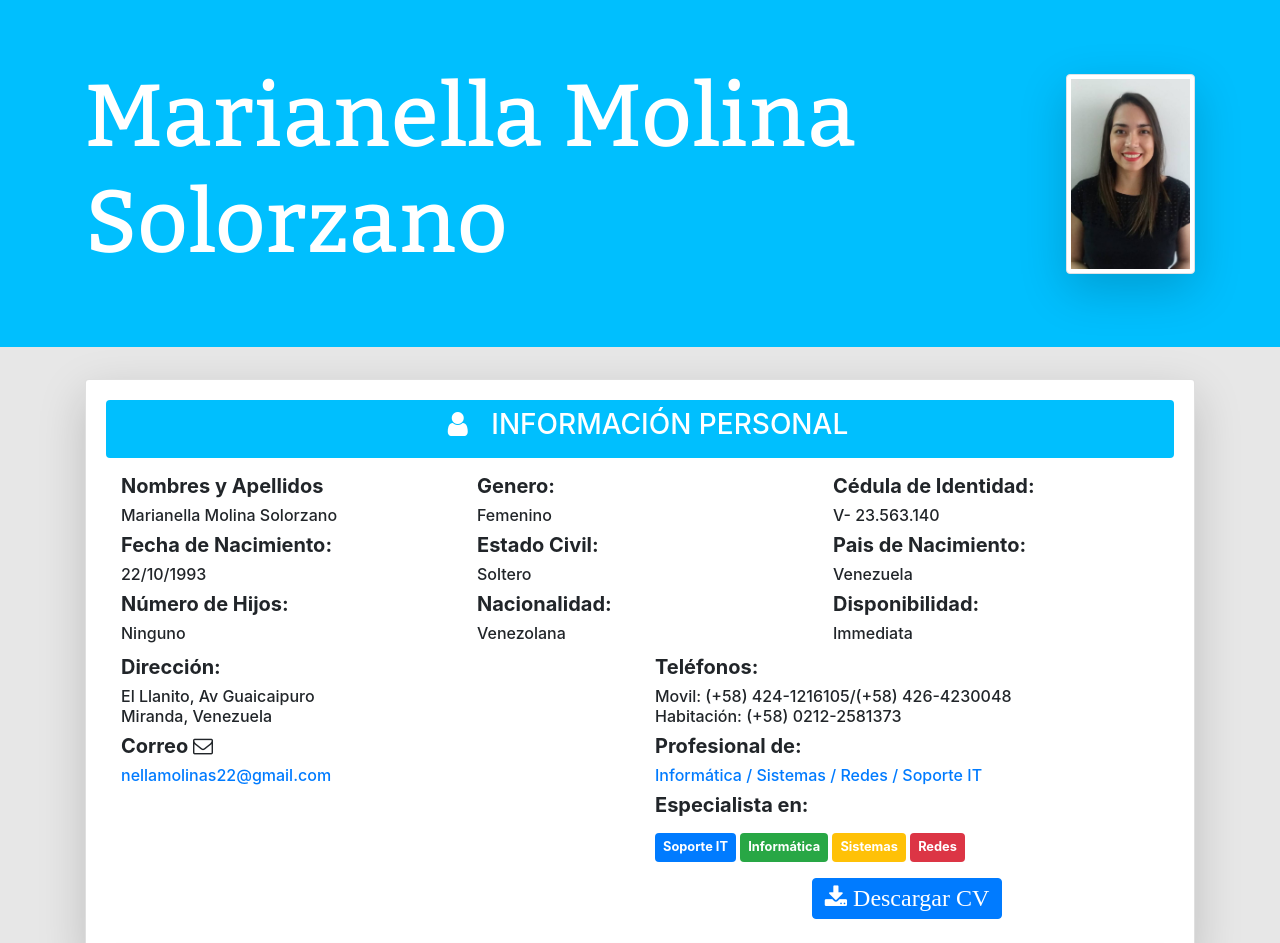
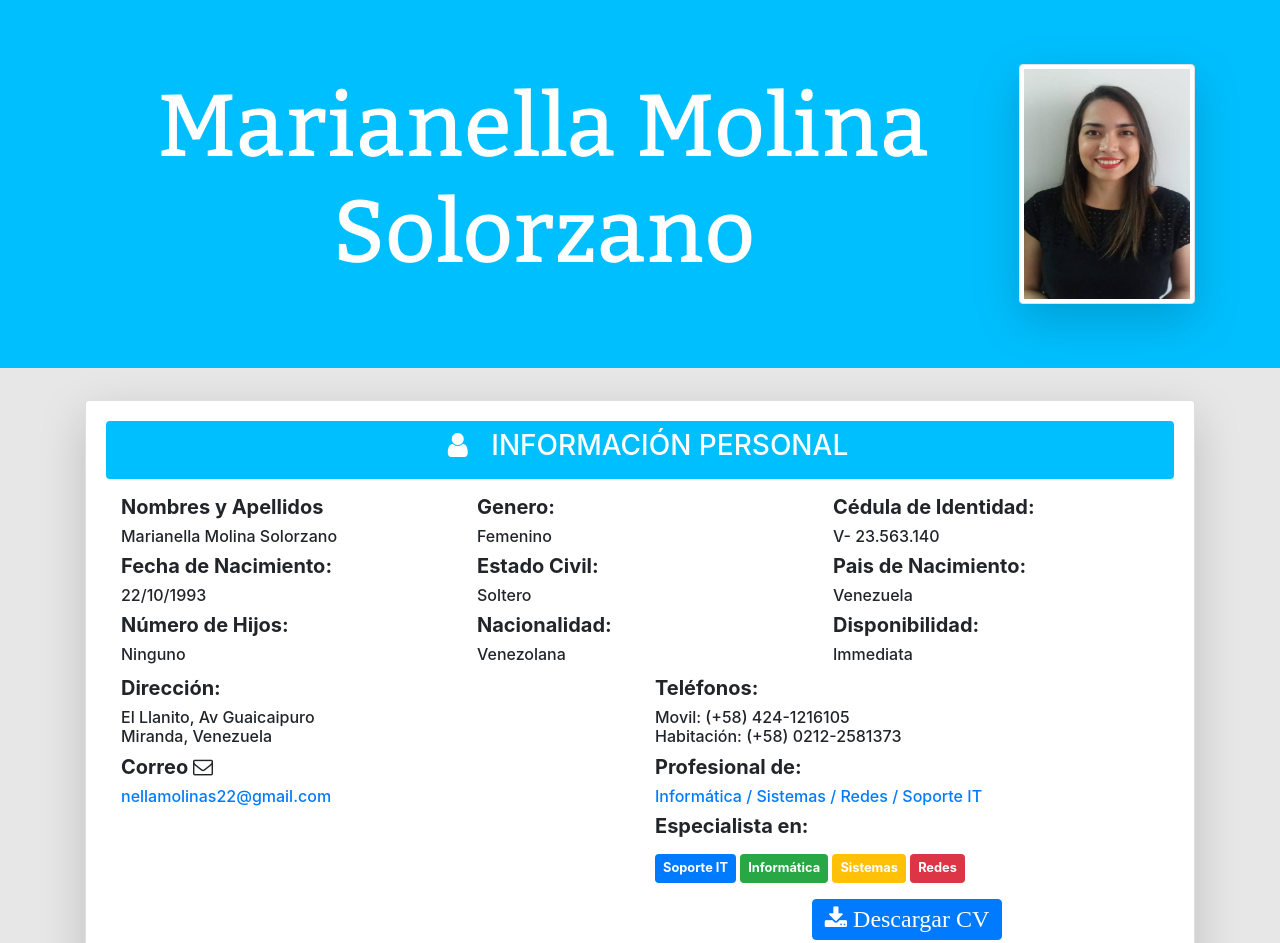
Before and after one commit to marianellamolina/cv, a plain HTML site: page index.html in a window 1280 px wide. Shown: the top 943 px of the page. Drawn offline with Linux system fonts and the light colour scheme.

Commit message:
29-06-2021 updates

```diff
--- a/index.html
+++ b/index.html
@@ -26,7 +26,7 @@
 		<!-- Sesión de encabezado -->
 		<header class="jumbotron text-white rounded-0" style="background-color: #00BFFE;">
 			<div class="container d-flex flex-column flex-md-row justify-content-around align-items-center">
-				<h2 class="display-2 jpy-name jpy-font-bitter">Marianella Molina Solorzano</h2>
+				<h2 class="display-2 jpy-name jpy-font-bitter text-center">Marianella Molina Solorzano</h2>
 				<img src="static/images/personal/avatarMarianella.jpg" class="jpy-photo img-fluid img-thumbnail rounded shadow-lg" alt="Foto de Perfil">
 			</div>
 		</header>
@@ -77,7 +77,7 @@
 								</div>
 								<div class="col-md-6">
 										<h5><b>Teléfonos:</b></h5>
-										<h6>Movil: (+58) 424-1216105/(+58) 426-4230048</br>Habitación: (+58) 0212-2581373</h6>
+										<h6>Movil: (+58) 424-1216105</br>Habitación: (+58) 0212-2581373</h6>
 										<h5><b>Profesional de:</b></h5>
 										<h6 class="text-primary">Informática / Sistemas / Redes / Soporte IT</h6>
 										<h5><b>Especialista en:</b></h5>
--- a/static/css/main.css
+++ b/static/css/main.css
@@ -24,7 +24,9 @@ body {
 }
 
 .jpy-photo {
-	max-height: 200px;
+	margin-left: 1rem;
+	width: 230px;
+	max-height: 240px;
 }
 
 @media (max-width: 767px) {
@@ -34,6 +36,7 @@ body {
 		margin-bottom: 20px;
 	}
 	.jpy-photo {
+		width: 120px;
 		max-height: 150px;
 	}
 }
```
Also changed, not shown: 2 other files.
